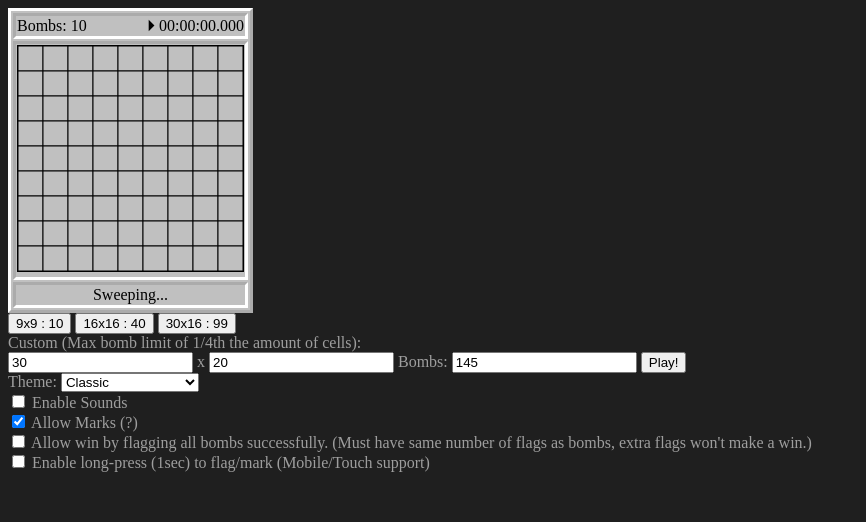
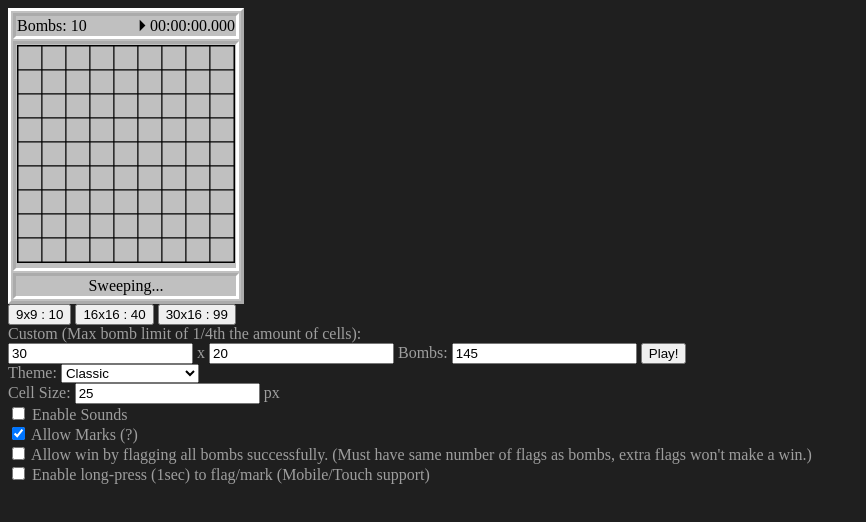
Before and after one commit to Talon-1/minesweeper, a plain HTML site: page index.html in a window 1280 px wide. Shown: the whole page, without its empty margins (0-866 px from the left). Drawn offline with Linux system fonts and the light colour scheme.

Commit message:
added adjustable cell sizes

```diff
--- a/index.html
+++ b/index.html
@@ -8,18 +8,21 @@ const Themes = {
     "Table": ["#c0c0c0","#ffffff","#000000"], // background, in/outset, text
     "Tile": ["#000000","#c0c0c0","#919191","#3582af","#af3535"], // outline, normal, revealed, flagbomb, flagnonbomb
     "Text": ["#919191","#0000ff","#008000","#ff0000","#000080","#800000","#008080","#000000","#808080"], // text,1,2,3,4,5,6,7,8,9
+    "Font": "sans-serif",
     "Symbols": { "0": "0", "1": "1", "2": "2", "3": "3", "4": "4", "5": "5", "6": "6", "7": "7", "8": "8", "Bomb": "\u{1f4a3}", "Flag": "\u{1f6a9}", "Play": "\u{23f5}", "Pause": "\u{23f5}" },
   },
   "Classic Dot": {
     "Table": ["#c0c0c0","#ffffff","#000000"], // background, in/outset, text
     "Tile": ["#000000","#c0c0c0","#919191","#3582af","#af3535"], // outline, normal, revealed, flagbomb, flagnonbomb
     "Text": ["#919191","#0000ff","#008000","#ff0000","#000080","#800000","#008080","#000000","#808080"], // text,1,2,3,4,5,6,7,8,9
+    "Font": "sans-serif",
     "Symbols": { "0": "\u{25cf}", "1": "\u{25cf}", "2": "\u{25cf}", "3": "\u{25cf}", "4": "\u{25cf}", "5": "\u{25cf}", "6": "\u{25cf}", "7": "\u{25cf}", "8": "\u{25cf}", "Bomb": "\u{1f4a3}", "Flag": "\u{1f6a9}", "Play": "\u{23f5}", "Pause": "\u{23f5}" },
   },
   "Classic Alpha": {
     "Table": ["#c0c0c0","#ffffff","#000000"], // background, in/outset, text
     "Tile": ["#000000","#c0c0c0","#919191","#3582af","#af3535"], // outline, normal, revealed, flagbomb, flagnonbomb
     "Text": ["#919191","#0000ff","#008000","#ff0000","#000080","#800000","#008080","#000000","#808080"], // text,1,2,3,4,5,6,7,8,9
+    "Font": "sans-serif",
     "Symbols": { "0": "0", "1": "A", "2": "B", "3": "C", "4": "D", "5": "E", "6": "F", "7": "G", "8": "H", "Bomb": "\u{1f4a3}", "Flag": "\u{1f6a9}", "Play": "\u{23f5}", "Pause": "\u{23f5}" },
   },
 
@@ -27,18 +30,21 @@ const Themes = {
     "Table": ["#464e56","#788088","#c8c3bc"],
     "Tile": ["#1e262e","#4c545c","#384048","#3582af","#af3535"],
     "Text": ["#384048","#7cc7ff","#66c266","#ff7788","#ee88ff","#ddaa22","#66cccc","#999999","#d0d8e0"],
+    "Font": "sans-serif",
     "Symbols": { "0": "0", "1": "1", "2": "2", "3": "3", "4": "4", "5": "5", "6": "6", "7": "7", "8": "8", "Bomb": "\u{1f4a3}", "Flag": "\u{1f6a9}", "Play": "\u{23f5}", "Pause": "\u{23f5}" },
   },
   "Classic Dark Dot": {
     "Table": ["#464e56","#788088","#c8c3bc"],
     "Tile": ["#1e262e","#4c545c","#384048","#3582af","#af3535"],
     "Text": ["#384048","#7cc7ff","#66c266","#ff7788","#ee88ff","#ddaa22","#66cccc","#999999","#d0d8e0"],
+    "Font": "sans-serif",
     "Symbols": { "0": "\u{25cf}", "1": "\u{25cf}", "2": "\u{25cf}", "3": "\u{25cf}", "4": "\u{25cf}", "5": "\u{25cf}", "6": "\u{25cf}", "7": "\u{25cf}", "8": "\u{25cf}", "Bomb": "\u{1f4a3}", "Flag": "\u{1f6a9}", "Play": "\u{23f5}", "Pause": "\u{23f5}" },
   },
   "Classic Dark Alpha": {
     "Table": ["#464e56","#788088","#c8c3bc"],
     "Tile": ["#1e262e","#4c545c","#384048","#3582af","#af3535"],
     "Text": ["#384048","#7cc7ff","#66c266","#ff7788","#ee88ff","#ddaa22","#66cccc","#999999","#d0d8e0"],
+    "Font": "sans-serif",
     "Symbols": { "0": "0", "1": "A", "2": "B", "3": "C", "4": "D", "5": "E", "6": "F", "7": "G", "8": "H", "Bomb": "\u{1f4a3}", "Flag": "\u{1f6a9}", "Play": "\u{23f5}", "Pause": "\u{23f5}" },
   },
 
@@ -46,18 +52,21 @@ const Themes = {
     "Table": ["#404040","#606060","#c8c3bc"],
     "Tile": ["#202020","#444444","#343434","#3582af","#af3535"],
     "Text": ["#343434","#66a4dd","#50a050","#cc6677","#bb77dd","#aa9900","#55aaaa","#999999","#cccccc"],
+    "Font": "sans-serif",
     "Symbols": { "0": "0", "1": "1", "2": "2", "3": "3", "4": "4", "5": "5", "6": "6", "7": "7", "8": "8", "Bomb": "\u{1f4a3}", "Flag": "\u{1f6a9}", "Play": "\u{23f5}", "Pause": "\u{23f5}" },
   },
   "Classic Night Dot": {
     "Table": ["#404040","#606060","#c8c3bc"],
     "Tile": ["#202020","#444444","#343434","#3582af","#af3535"],
     "Text": ["#343434","#66a4dd","#50a050","#cc6677","#bb77dd","#aa9900","#55aaaa","#999999","#cccccc"],
+    "Font": "sans-serif",
     "Symbols": { "0": "\u{25cf}", "1": "\u{25cf}", "2": "\u{25cf}", "3": "\u{25cf}", "4": "\u{25cf}", "5": "\u{25cf}", "6": "\u{25cf}", "7": "\u{25cf}", "8": "\u{25cf}", "Bomb": "\u{1f4a3}", "Flag": "\u{1f6a9}", "Play": "\u{23f5}", "Pause": "\u{23f5}" },
   },
   "Classic Night Alpha": {
     "Table": ["#404040","#606060","#c8c3bc"],
     "Tile": ["#202020","#444444","#343434","#3582af","#af3535"],
     "Text": ["#343434","#66a4dd","#50a050","#cc6677","#bb77dd","#aa9900","#55aaaa","#999999","#cccccc"],
+    "Font": "sans-serif",
     "Symbols": { "0": "0", "1": "A", "2": "B", "3": "C", "4": "D", "5": "E", "6": "F", "7": "G", "8": "H", "Bomb": "\u{1f4a3}", "Flag": "\u{1f6a9}", "Play": "\u{23f5}", "Pause": "\u{23f5}" },
   }
 }
@@ -86,7 +95,7 @@ bit 8 = revealed                (128 [Binary: 10000000])
 class Minesweeper extends HTMLElement {
   constructor(ParentElement,Width = 9,Height = 9,Bombs = 10) {
     super(); //required before any use of "this" when extending an html element.
-    this._CellSize = 25; //The size of each cell "box" in pixels
+    this._CellSize = 24; //The size of each cell "box" in pixels
 
     //Build Mixer
     this._Sounds = {
@@ -125,6 +134,8 @@ class Minesweeper extends HTMLElement {
   }
   _SetTheme(theme) {
     if (Themes.hasOwnProperty(theme)) {
+      this._Canvas.width = this._Rows * this._CellSize; //Adjust canvas width to accomidate rows
+      this._Canvas.height = this._Cols * this._CellSize; //Adjust canvas height to accomidate columns
       this._Theme = Themes[theme];
       this._Table.style = `background: ${this._Theme.Table[0]}; border: 3px outset ${this._Theme.Table[1]}; color: ${this._Theme.Table[2]}`;
       this._TopTD.style = this._MidTD.style = this._BotTD.style = `text-align: center; background: ${this._Theme.Table[0]}; border: 3px inset ${this._Theme.Table[1]};`;
@@ -335,14 +346,14 @@ class Minesweeper extends HTMLElement {
         //If cell has been revealed (bit 7), or we lost, draw the contents
         if (CellRevealed || (this._Won || this._Lost)) {
           //if it's not a bomb, go ahead and draw it
-          if (!CellBomb) { this.DrawText("c",(this._Lost && !CellRevealed && !CellText ? this._Theme.Tile[1] : this._Theme.Text[CellText]),"20px sans-serif",x * this._CellSize + this._CellSize / 2,y * this._CellSize + this._CellSize / 2,this._Theme.Symbols[CellText]); }
+          if (!CellBomb) { this.DrawText("c",(this._Lost && !CellRevealed && !CellText ? this._Theme.Tile[1] : this._Theme.Text[CellText]),(this._CellSize - 5) + "px " + this._Theme.Font,x * this._CellSize + this._CellSize / 2,y * this._CellSize + this._CellSize / 2,this._Theme.Symbols[CellText]); }
 
           //else if it is a bomb, draw the UTF bomb instead of the number
-          else { this.DrawText("c","black","14px sans-serif",x * this._CellSize + this._CellSize / 2,y * this._CellSize + this._CellSize / 2,this._Theme.Symbols["Bomb"]); }
+          else { this.DrawText("c","black",(this._CellSize  / 2) + "px " + this._Theme.Font,x * this._CellSize + this._CellSize / 2,y * this._CellSize + this._CellSize / 2,this._Theme.Symbols["Bomb"]); }
         }
         //Else if cell has been flagged (isn't revealed yet) draw the UTF flag
-        else if (CellFlagged) { this.DrawText("c","black","14px sans-serif",x * this._CellSize + this._CellSize / 2,y * this._CellSize + this._CellSize / 2,this._Theme.Symbols["Flag"]); }
-        else if (CellQuestioned) { this.DrawText("c","black","20px sans-serif",x * this._CellSize + this._CellSize / 2,y * this._CellSize  + this._CellSize / 2,"?"); }
+        else if (CellFlagged) { this.DrawText("c","black",(this._CellSize / 2) + "px " + this._Theme.Font,x * this._CellSize + this._CellSize / 2,y * this._CellSize + this._CellSize / 2,this._Theme.Symbols["Flag"]); }
+        else if (CellQuestioned) { this.DrawText("c","black",(this._CellSize - 5) + "px " + this._Theme.Font,x * this._CellSize + this._CellSize / 2,y * this._CellSize  + this._CellSize / 2,"?"); }
       }
     }
     //If we haven't lost yet, and theres only the bombs left unrevealed...
@@ -428,6 +439,11 @@ window.addEventListener('load',() => {
     //Limit the amount of bombs to 1/4th the amount of cells.
     if (bmbs.value > cap) { bmbs.value = cap; }
   });
+  document.getElementById("cellsize").addEventListener('change',(e) => {
+    Game._CellSize = e.target.value;
+    Game._SetTheme(document.getElementById("theme").value);
+  });
+
 });
     </script>
     <style>
@@ -458,6 +474,8 @@ window.addEventListener('load',() => {
     <option value="Classic Night Alpha">Classic Night Alpha</option>
   </select>
   <br>
+  Cell Size: <input id="cellsize" type="number" value="25" size="4" min="24"> px
+  <br>
   <input id="sounds" type="checkbox"> Enable Sounds
   <br>
   <input id="flagmark" type="checkbox" checked> Allow Marks (?)
```
